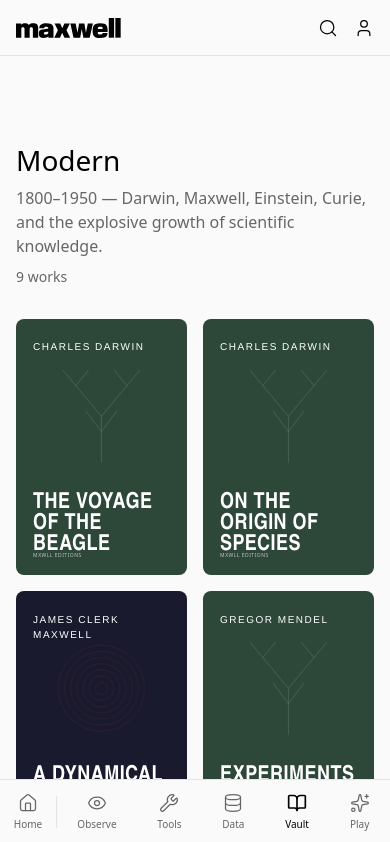
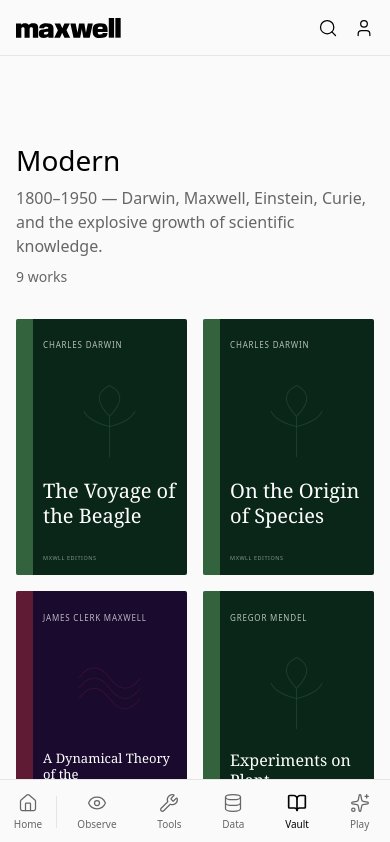
Before and after one commit to Axisophy/maxwell, a Next.js app: page /vault/modern in a window 390 px wide. Shown: the top 842 px of the page. Built offline with nearby package versions, Linux system fonts and the light colour scheme; a web font is replaced by a local one.

Commit message:
changes to header and mobile nav and book widget

```diff
--- a/src/components/BookWidget.tsx
+++ b/src/components/BookWidget.tsx
@@ -1,10 +1,10 @@
 'use client'
 
 import { useState } from 'react'
-import Link from 'next/link'
+import { useRouter } from 'next/navigation'
 
-// Expanded intellectual series for design grouping
-type Series =
+// Series definitions with colours and graphics
+export type Series =
   | 'geometry'
   | 'natural-philosophy'
   | 'heavens'
@@ -16,6 +16,153 @@
   | 'mathematics'
   | 'scientific-fiction'
 
+interface SeriesStyle {
+  bg: string
+  text: string
+  accent: string
+  graphic: React.ReactNode
+  label: string
+}
+
+const seriesStyles: Record<Series, SeriesStyle> = {
+  'geometry': {
+    bg: '#ffffff',
+    text: '#000000',
+    accent: '#000000',
+    label: 'Geometry',
+    graphic: (
+      <svg viewBox="0 0 100 100" className="w-full h-full">
+        <polygon points="50,10 90,90 10,90" fill="none" stroke="currentColor" strokeWidth="1" opacity="0.3" />
+        <circle cx="50" cy="60" r="25" fill="none" stroke="currentColor" strokeWidth="1" opacity="0.3" />
+      </svg>
+    ),
+  },
+  'natural-philosophy': {
+    bg: '#f5f0e6',
+    text: '#000000',
+    accent: '#8b4513',
+    label: 'Natural Philosophy',
+    graphic: (
+      <svg viewBox="0 0 100 100" className="w-full h-full">
+        <path d="M50 20 Q30 50 50 80 Q70 50 50 20" fill="none" stroke="currentColor" strokeWidth="1" opacity="0.3" />
+        <circle cx="50" cy="50" r="8" fill="none" stroke="currentColor" strokeWidth="1" opacity="0.3" />
+      </svg>
+    ),
+  },
+  'heavens': {
+    bg: '#1a1a2e',
+    text: '#ffffff',
+    accent: '#ffd700',
+    label: 'The Heavens',
+    graphic: (
+      <svg viewBox="0 0 100 100" className="w-full h-full">
+        <circle cx="50" cy="50" r="30" fill="none" stroke="currentColor" strokeWidth="0.5" opacity="0.3" />
+        <circle cx="50" cy="50" r="20" fill="none" stroke="currentColor" strokeWidth="0.5" opacity="0.3" />
+        <circle cx="50" cy="50" r="10" fill="none" stroke="currentColor" strokeWidth="0.5" opacity="0.3" />
+        <circle cx="50" cy="50" r="3" fill="currentColor" opacity="0.3" />
+        <circle cx="50" cy="20" r="2" fill="currentColor" opacity="0.3" />
+      </svg>
+    ),
+  },
+  'forces-fields': {
+    bg: '#1a0a2e',
+    text: '#ffffff',
+    accent: '#ff4444',
+    label: 'Forces & Fields',
+    graphic: (
+      <svg viewBox="0 0 100 100" className="w-full h-full">
+        <path d="M20 50 Q35 30 50 50 Q65 70 80 50" fill="none" stroke="currentColor" strokeWidth="1" opacity="0.3" />
+        <path d="M20 40 Q35 20 50 40 Q65 60 80 40" fill="none" stroke="currentColor" strokeWidth="1" opacity="0.3" />
+        <path d="M20 60 Q35 40 50 60 Q65 80 80 60" fill="none" stroke="currentColor" strokeWidth="1" opacity="0.3" />
+      </svg>
+    ),
+  },
+  'living-world': {
+    bg: '#0a2618',
+    text: '#ffffff',
+    accent: '#90ee90',
+    label: 'The Living World',
+    graphic: (
+      <svg viewBox="0 0 100 100" className="w-full h-full">
+        <path d="M50 90 L50 50 M50 50 Q30 30 50 20 Q70 30 50 50" fill="none" stroke="currentColor" strokeWidth="1" opacity="0.3" />
+        <path d="M50 60 Q30 55 25 45" fill="none" stroke="currentColor" strokeWidth="1" opacity="0.3" />
+        <path d="M50 60 Q70 55 75 45" fill="none" stroke="currentColor" strokeWidth="1" opacity="0.3" />
+      </svg>
+    ),
+  },
+  'observers': {
+    bg: '#d4c5b5',
+    text: '#000000',
+    accent: '#5c4033',
+    label: 'The Observers',
+    graphic: (
+      <svg viewBox="0 0 100 100" className="w-full h-full">
+        <circle cx="50" cy="50" r="25" fill="none" stroke="currentColor" strokeWidth="1" opacity="0.3" />
+        <circle cx="50" cy="50" r="10" fill="none" stroke="currentColor" strokeWidth="1" opacity="0.3" />
+        <circle cx="50" cy="50" r="3" fill="currentColor" opacity="0.3" />
+      </svg>
+    ),
+  },
+  'chemistry': {
+    bg: '#2d1f14',
+    text: '#ffffff',
+    accent: '#f59e0b',
+    label: 'Chemistry',
+    graphic: (
+      <svg viewBox="0 0 100 100" className="w-full h-full">
+        <polygon points="50,25 72,38 72,62 50,75 28,62 28,38" fill="none" stroke="currentColor" strokeWidth="1" opacity="0.3" />
+        <line x1="50" y1="25" x2="50" y2="75" stroke="currentColor" strokeWidth="0.5" opacity="0.2" />
+        <line x1="28" y1="38" x2="72" y2="62" stroke="currentColor" strokeWidth="0.5" opacity="0.2" />
+        <line x1="72" y1="38" x2="28" y2="62" stroke="currentColor" strokeWidth="0.5" opacity="0.2" />
+      </svg>
+    ),
+  },
+  'medicine': {
+    bg: '#4a0e0e',
+    text: '#ffffff',
+    accent: '#f5e6d3',
+    label: 'Medicine',
+    graphic: (
+      <svg viewBox="0 0 100 100" className="w-full h-full">
+        <path d="M15 50 L30 50 L35 35 L45 65 L55 35 L65 65 L70 50 L85 50" fill="none" stroke="currentColor" strokeWidth="1.5" opacity="0.3" />
+      </svg>
+    ),
+  },
+  'mathematics': {
+    bg: '#000000',
+    text: '#ffffff',
+    accent: '#ffffff',
+    label: 'Mathematics',
+    graphic: (
+      <svg viewBox="0 0 100 100" className="w-full h-full">
+        <path d="M25 50 Q25 25 50 25 Q75 25 75 50 Q75 75 50 75 Q25 75 25 50 M50 25 Q50 50 75 50 Q50 50 50 75 Q50 50 25 50 Q50 50 50 25" fill="none" stroke="currentColor" strokeWidth="1" opacity="0.3" />
+      </svg>
+    ),
+  },
+  'scientific-fiction': {
+    bg: '#2a0a0a',
+    text: '#ffffff',
+    accent: '#ffd700',
+    label: 'Scientific Fiction',
+    graphic: (
+      <svg viewBox="0 0 100 100" className="w-full h-full">
+        <path d="M50 85 L50 35 M40 45 L50 35 L60 45 M35 85 L65 85 M30 85 L35 75 L65 75 L70 85" fill="none" stroke="currentColor" strokeWidth="1" opacity="0.3" />
+        <circle cx="50" cy="25" r="5" fill="none" stroke="currentColor" strokeWidth="1" opacity="0.3" />
+      </svg>
+    ),
+  },
+}
+
+// Calculate title font size based on length
+function getTitleSize(title: string): string {
+  const len = title.length
+  if (len <= 15) return '2.4em'      // Short: "Elements", "Opticks"
+  if (len <= 25) return '2em'        // Medium: "On the Origin of Species"
+  if (len <= 40) return '1.6em'      // Long: "Dialogue Concerning Two Chief World Systems"
+  if (len <= 60) return '1.3em'      // Very long
+  return '1.1em'                      // Extremely long
+}
+
 interface BookWidgetProps {
   slug: string
   title: string
@@ -26,221 +173,6 @@
   description?: string
   readingTime?: string
   pageCount?: number
-}
-
-// Series-based styling
-const seriesStyles: Record<Series, {
-  bgColor: string
-  textColor: string
-  accentColor?: string
-  label: string
-}> = {
-  'geometry': {
-    bgColor: '#ffffff',
-    textColor: '#000000',
-    label: 'Geometry',
-  },
-  'natural-philosophy': {
-    bgColor: '#f5f0e6',
-    textColor: '#000000',
-    accentColor: '#8b7355',
-    label: 'Natural Philosophy',
-  },
-  'heavens': {
-    bgColor: '#0a1628',
-    textColor: '#ffffff',
-    accentColor: '#c9a227',
-    label: 'The Heavens',
-  },
-  'forces-fields': {
-    bgColor: '#1a1a2e',
-    textColor: '#ffffff',
-    accentColor: '#e63946',
-    label: 'Forces & Fields',
-  },
-  'living-world': {
-    bgColor: '#2d4739',
-    textColor: '#ffffff',
-    accentColor: '#a7c4a0',
-    label: 'The Living World',
-  },
-  'observers': {
-    bgColor: '#e8e4dc',
-    textColor: '#000000',
-    accentColor: '#8b7355',
-    label: 'Observers',
-  },
-  'chemistry': {
-    bgColor: '#4a3728',
-    textColor: '#ffffff',
-    accentColor: '#d4a574',
-    label: 'Chemistry',
-  },
-  'medicine': {
-    bgColor: '#6b2c2c',
-    textColor: '#ffffff',
-    accentColor: '#f5e6d3',
-    label: 'Medicine',
-  },
-  'mathematics': {
-    bgColor: '#000000',
-    textColor: '#ffffff',
-    accentColor: '#ffffff',
-    label: 'Mathematics',
-  },
-  'scientific-fiction': {
-    bgColor: '#2d1f1f',
-    textColor: '#ffffff',
-    accentColor: '#c9a227',
-    label: 'Scientific Fiction',
-  },
-}
-
-// MXWLL Editions logo placeholder (update when final logo ready)
-function MXWLLEditionsLogo({ color = '#000000' }: { color?: string }) {
-  return (
-    <div
-      style={{
-        color,
-        opacity: 0.7,
-        fontSize: '0.5em',
-        fontFamily: 'system-ui, sans-serif',
-        fontWeight: 500,
-        letterSpacing: '0.1em',
-      }}
-    >
-      MXWLL EDITIONS
-    </div>
-  )
-}
-
-// Series graphic component
-function SeriesGraphic({ series, color }: { series: Series; color?: string }) {
-  const style = seriesStyles[series]
-  const graphicColor = color || style.accentColor || style.textColor
-
-  switch (series) {
-    case 'geometry':
-      return (
-        <svg viewBox="0 0 200 200" className="w-full h-full">
-          <circle cx="70" cy="100" r="50" fill="none" stroke={graphicColor} strokeWidth="0.75" />
-          <circle cx="130" cy="100" r="50" fill="none" stroke={graphicColor} strokeWidth="0.75" />
-          <line x1="100" y1="57" x2="100" y2="143" stroke={graphicColor} strokeWidth="0.75" />
-        </svg>
-      )
-    case 'heavens':
-      return (
-        <svg viewBox="0 0 200 200" className="w-full h-full">
-          <ellipse cx="100" cy="100" rx="90" ry="35" fill="none" stroke={graphicColor} strokeWidth="0.5" />
-          <ellipse cx="100" cy="100" rx="60" ry="23" fill="none" stroke={graphicColor} strokeWidth="0.5" />
-          <ellipse cx="100" cy="100" rx="35" ry="14" fill="none" stroke={graphicColor} strokeWidth="0.5" />
-          <circle cx="100" cy="100" r="4" fill={graphicColor} />
-        </svg>
-      )
-    case 'forces-fields':
-      return (
-        <svg viewBox="0 0 200 200" className="w-full h-full">
-          {[1, 2, 3, 4, 5, 6, 7].map(i => (
-            <circle
-              key={i}
-              cx="100"
-              cy="100"
-              r={12 * i}
-              fill="none"
-              stroke={graphicColor}
-              strokeWidth="0.5"
-            />
-          ))}
-        </svg>
-      )
-    case 'living-world':
-      return (
-        <svg viewBox="0 0 200 200" className="w-full h-full">
-          <path
-            d="M100 190 L100 100 M100 100 L50 40 M100 100 L150 40 M50 40 L25 10 M50 40 L75 10 M150 40 L125 10 M150 40 L175 10 M100 130 L70 90 M100 130 L130 90"
-            fill="none"
-            stroke={graphicColor}
-            strokeWidth="1"
-          />
-        </svg>
-      )
-    case 'observers':
-      return (
-        <svg viewBox="0 0 200 200" className="w-full h-full">
-          <ellipse cx="100" cy="100" rx="25" ry="70" fill="none" stroke={graphicColor} strokeWidth="0.75" />
-          <line x1="10" y1="100" x2="75" y2="100" stroke={graphicColor} strokeWidth="0.5" />
-          <line x1="125" y1="100" x2="190" y2="100" stroke={graphicColor} strokeWidth="0.5" />
-          <line x1="10" y1="70" x2="75" y2="100" stroke={graphicColor} strokeWidth="0.5" strokeDasharray="2,2" />
-          <line x1="125" y1="100" x2="190" y2="130" stroke={graphicColor} strokeWidth="0.5" strokeDasharray="2,2" />
-        </svg>
-      )
-    case 'chemistry':
-      // Hexagonal benzene-like structure
-      return (
-        <svg viewBox="0 0 200 200" className="w-full h-full">
-          <polygon
-            points="100,30 157,65 157,135 100,170 43,135 43,65"
-            fill="none"
-            stroke={graphicColor}
-            strokeWidth="0.75"
-          />
-          <polygon
-            points="100,55 137,75 137,125 100,145 63,125 63,75"
-            fill="none"
-            stroke={graphicColor}
-            strokeWidth="0.5"
-          />
-        </svg>
-      )
-    case 'medicine':
-      // Caduceus-inspired / heartbeat line
-      return (
-        <svg viewBox="0 0 200 200" className="w-full h-full">
-          <path
-            d="M20 100 L60 100 L80 60 L100 140 L120 60 L140 100 L180 100"
-            fill="none"
-            stroke={graphicColor}
-            strokeWidth="1"
-          />
-        </svg>
-      )
-    case 'mathematics':
-      // Infinity / möbius inspired
-      return (
-        <svg viewBox="0 0 200 200" className="w-full h-full">
-          <path
-            d="M40 100 C40 60 70 60 100 100 C130 140 160 140 160 100 C160 60 130 60 100 100 C70 140 40 140 40 100"
-            fill="none"
-            stroke={graphicColor}
-            strokeWidth="0.75"
-          />
-        </svg>
-      )
-    case 'scientific-fiction':
-      // Rocket / futuristic
-      return (
-        <svg viewBox="0 0 200 200" className="w-full h-full">
-          <path
-            d="M100 20 L120 80 L120 140 L110 160 L100 140 L90 160 L80 140 L80 80 Z"
-            fill="none"
-            stroke={graphicColor}
-            strokeWidth="0.75"
-          />
-          <ellipse cx="100" cy="90" rx="15" ry="20" fill="none" stroke={graphicColor} strokeWidth="0.5" />
-        </svg>
-      )
-    case 'natural-philosophy':
-    default:
-      return (
-        <svg viewBox="0 0 200 200" className="w-full h-full">
-          <rect x="70" y="30" width="60" height="140" fill="none" stroke={graphicColor} strokeWidth="0.75" />
-          <line x1="70" y1="45" x2="130" y2="45" stroke={graphicColor} strokeWidth="0.75" />
-          <line x1="70" y1="155" x2="130" y2="155" stroke={graphicColor} strokeWidth="0.75" />
-          <line x1="85" y1="45" x2="85" y2="155" stroke={graphicColor} strokeWidth="0.5" />
-          <line x1="115" y1="45" x2="115" y2="155" stroke={graphicColor} strokeWidth="0.5" />
-        </svg>
-      )
-  }
 }
 
 export default function BookWidget({
@@ -255,42 +187,77 @@
   pageCount,
 }: BookWidgetProps) {
   const [isFlipped, setIsFlipped] = useState(false)
+  const router = useRouter()
   const style = seriesStyles[series]
-
-  const handleFlip = () => {
-    setIsFlipped(!isFlipped)
-  }
+  const titleSize = getTitleSize(title)
 
   const handleStartReading = (e: React.MouseEvent) => {
     e.stopPropagation()
-    // Navigation handled by Link
+    router.push(`/vault/${slug}`)
   }
 
   return (
     <div
-      className="aspect-[2/3] perspective-1000"
+      className="w-full cursor-pointer"
       style={{ perspective: '1000px' }}
+      onClick={() => setIsFlipped(!isFlipped)}
     >
       <div
-        className="relative w-full h-full transition-transform duration-500"
+        className="relative w-full transition-transform duration-500"
         style={{
+          aspectRatio: '2 / 3',
           transformStyle: 'preserve-3d',
           transform: isFlipped ? 'rotateY(180deg)' : 'rotateY(0deg)',
         }}
       >
-        {/* FRONT - Book Cover */}
+        {/* Front - Book Cover */}
         <div
-          onClick={handleFlip}
-          className="absolute inset-0 rounded-lg overflow-hidden cursor-pointer transition-shadow duration-200 hover:shadow-lg"
+          className="absolute inset-0 rounded-sm overflow-hidden"
           style={{
-            backgroundColor: style.bgColor,
             backfaceVisibility: 'hidden',
+            backgroundColor: style.bg,
+            color: style.text,
+            fontSize: 'clamp(10px, 2.5vw, 12px)',
           }}
         >
-          {/* Use container width for em-based scaling */}
-          <div className="relative w-full h-full text-[10px] sm:text-[12px]">
+          {/* Left edge / spine */}
+          <div
+            className="absolute left-0 top-0 bottom-0"
+            style={{
+              width: '10%',
+              backgroundColor: style.accent,
+              opacity: 0.3,
+            }}
+          />
 
-            {/* Graphic - positioned in middle area */}
+          {/* Content area */}
+          <div
+            className="absolute"
+            style={{
+              left: '10%',
+              right: 0,
+              top: 0,
+              bottom: 0,
+            }}
+          >
+            {/* Author */}
+            <div
+              className="absolute w-full px-[1em]"
+              style={{ top: '8%' }}
+            >
+              <p
+                className="font-sans uppercase tracking-widest"
+                style={{
+                  fontSize: '0.8em',
+                  color: style.text,
+                  opacity: 0.7,
+                }}
+              >
+                {author}
+              </p>
+            </div>
+
+            {/* Series graphic */}
             <div
               className="absolute"
               style={{
@@ -298,105 +265,89 @@
                 left: '10%',
                 right: '10%',
                 height: '40%',
+                color: style.accent,
                 opacity: 0.4,
               }}
             >
-              <SeriesGraphic series={series} />
+              {style.graphic}
             </div>
 
-            {/* Author - at top */}
+            {/* Title - dynamic sizing */}
             <div
-              className="absolute uppercase"
+              className="absolute w-full px-[1em]"
               style={{
-                top: '8%',
-                left: '10%',
-                right: '8%',
-                color: style.textColor,
-                fontSize: '1em',
-                fontFamily: '"trade-gothic-next", "Helvetica Neue", sans-serif',
-                fontWeight: 400,
-                letterSpacing: '0.15em',
+                top: '62%',
+                bottom: '15%',
               }}
             >
-              {author}
-            </div>
-
-            {/* Title - at 70% down */}
-            <div
-              className="absolute uppercase leading-[0.95]"
+              <h3
+                className="font-serif leading-tight"
                 style={{
-                top: '68%',
-                left: '10%',
-                right: '8%',
-                color: style.textColor,
-                fontSize: '2.2em',
-                fontFamily: '"trade-gothic-next-compressed", "Arial Narrow", sans-serif',
-                fontWeight: 700,
-                letterSpacing: '0.02em',
+                  fontSize: titleSize,
+                  color: style.text,
                 }}
               >
                 {title}
+              </h3>
             </div>
 
-            {/* Publisher logo - at bottom */}
+            {/* Logo placeholder */}
             <div
-              className="absolute"
+              className="absolute w-full px-[1em]"
+              style={{ bottom: '5%' }}
+            >
+              <p
+                className="font-sans tracking-widest"
                 style={{
-                bottom: '6%',
-                left: '10%',
+                  fontSize: '0.55em',
+                  color: style.text,
+                  opacity: 0.5,
                 }}
               >
-              <MXWLLEditionsLogo color={style.textColor} />
+                MXWLL EDITIONS
+              </p>
             </div>
           </div>
         </div>
 
-        {/* BACK - Info Card */}
+        {/* Back - Info Card */}
         <div
-          onClick={handleFlip}
-          className="absolute inset-0 rounded-lg overflow-hidden cursor-pointer"
+          className="absolute inset-0 rounded-sm overflow-hidden p-[1em] flex flex-col"
           style={{
-            backgroundColor: style.bgColor,
             backfaceVisibility: 'hidden',
             transform: 'rotateY(180deg)',
+            backgroundColor: '#ffffff',
+            color: '#000000',
+            fontSize: 'clamp(10px, 2.5vw, 12px)',
+            border: '1px solid #e5e5e5',
           }}
-        >
-          <div
-            className="relative w-full h-full p-[10%] flex flex-col text-[10px] sm:text-[12px]"
-            style={{ color: style.textColor }}
         >
           {/* Title */}
           <h3
-              className="font-bold leading-tight mb-1"
-              style={{
-                fontSize: '1.6em',
-                fontFamily: '"trade-gothic-next-compressed", "Arial Narrow", sans-serif',
-              }}
+            className="font-serif leading-tight mb-[0.3em]"
+            style={{ fontSize: '1.4em' }}
           >
             {title}
           </h3>
 
-            {/* Author with dates */}
+          {/* Author + dates */}
           <p
-              className="mb-3"
+            className="font-sans mb-[1em]"
             style={{
-                fontSize: '1em',
-                opacity: 0.8,
+              fontSize: '0.9em',
+              color: '#666666',
             }}
           >
-              {author}{authorDates && ` (${authorDates})`}
+            {author}{authorDates ? `, ${authorDates}` : ''}
           </p>
 
           {/* Description */}
           {description && (
             <p
-                className="flex-1 overflow-hidden leading-relaxed"
+              className="font-sans leading-relaxed flex-1 overflow-hidden"
               style={{
-                  fontSize: '1.1em',
-                  opacity: 0.9,
-                  display: '-webkit-box',
-                  WebkitLineClamp: 5,
-                  WebkitBoxOrient: 'vertical',
+                fontSize: '0.85em',
+                color: '#333333',
               }}
             >
               {description}
@@ -405,40 +356,32 @@
 
           {/* Meta info */}
           <div
-              className="mt-auto pt-3 space-y-1"
-              style={{
-                fontSize: '0.9em',
-                opacity: 0.7,
-                borderTop: `1px solid ${style.textColor}20`,
-              }}
+            className="mt-[0.8em] pt-[0.8em] border-t border-gray-200"
+            style={{ fontSize: '0.75em' }}
           >
-              <p>First published: {yearDisplay}</p>
-              {pageCount && <p>{pageCount} pages</p>}
-              {readingTime && <p>Reading time: {readingTime}</p>}
-              <p className="capitalize">{seriesStyles[series].label}</p>
+            <div className="flex flex-wrap gap-x-[1em] gap-y-[0.3em] text-gray-500">
+              <span>{yearDisplay}</span>
+              {pageCount && <span>{pageCount} pages</span>}
+              {readingTime && <span>{readingTime}</span>}
+            </div>
+            <p
+              className="mt-[0.5em]"
+              style={{ color: style.accent !== '#ffffff' ? style.accent : '#666666' }}
+            >
+              {style.label}
+            </p>
           </div>
 
           {/* Start Reading button */}
-            <Link
-              href={`/vault/${slug}`}
+          <button
             onClick={handleStartReading}
-              className="mt-3 block text-center py-2 rounded transition-opacity hover:opacity-80"
-              style={{
-                fontSize: '1.1em',
-                fontWeight: 600,
-                backgroundColor: style.accentColor || style.textColor,
-                color: style.bgColor,
-              }}
+            className="mt-[0.8em] w-full py-[0.6em] bg-black text-white text-center font-sans rounded"
+            style={{ fontSize: '0.85em' }}
           >
-              Start Reading
-            </Link>
-          </div>
+            Start Reading →
+          </button>
         </div>
       </div>
     </div>
   )
 }
-
-// Export types for use in pages
-export type { Series }
-export { seriesStyles }
```
Also changed, not shown: src/components/Header.tsx (+11 -3 lines), src/components/MobileNav.tsx (+7 -1 lines). Lines whose indentation alone changed are shown as unchanged.
